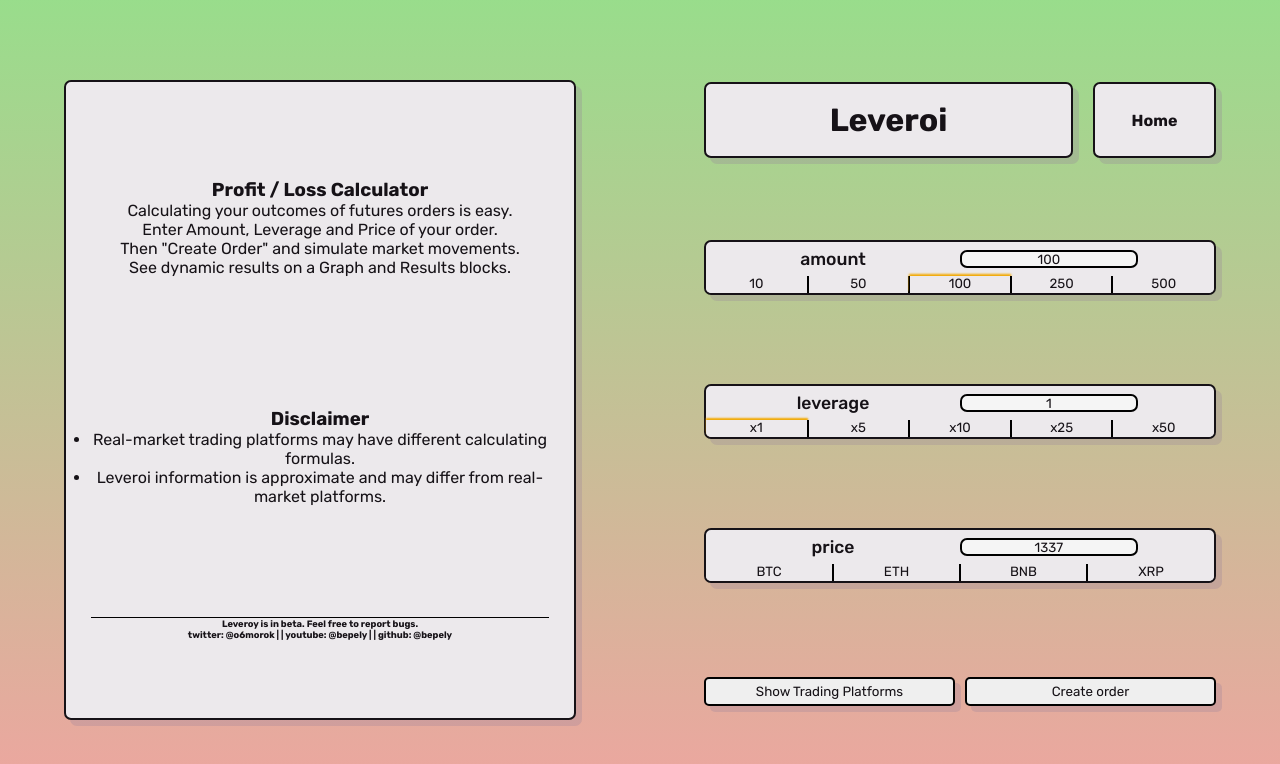
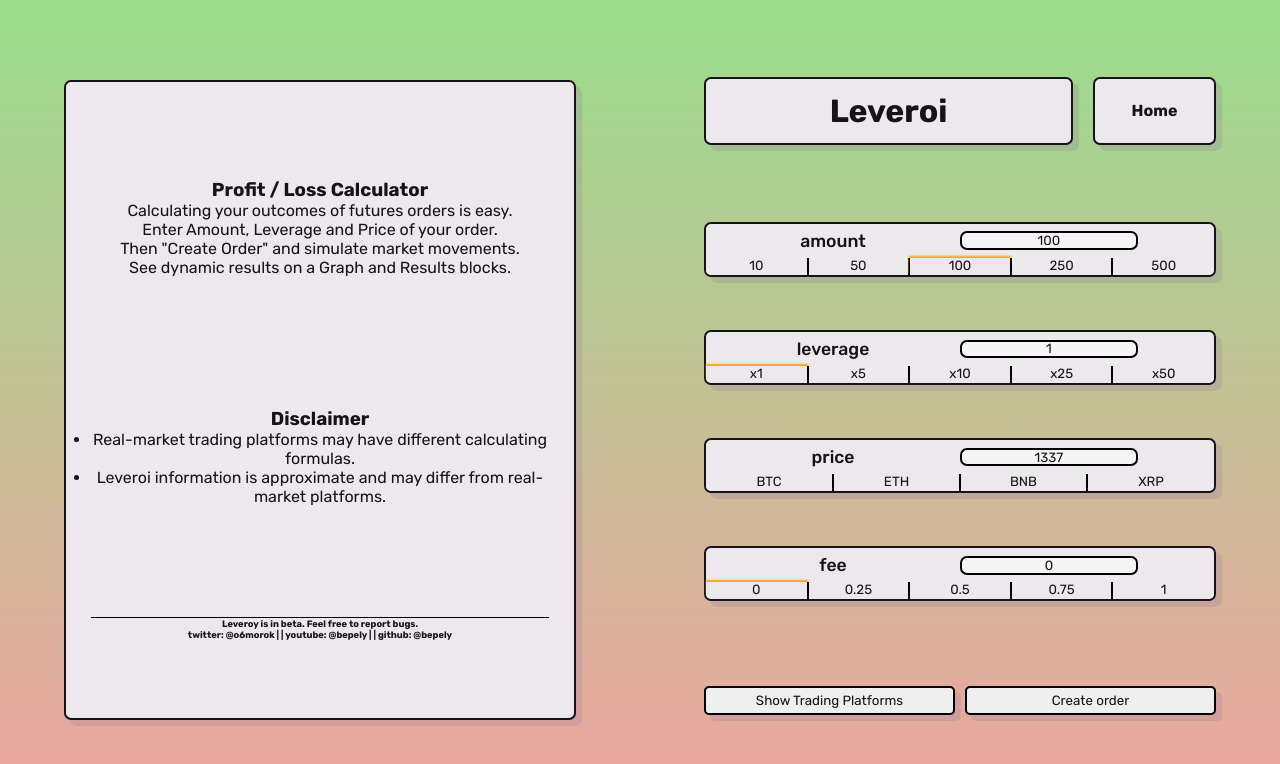
Before and after one commit to Bepely/Leveroi, a Next.js app: page /app in a window 1280 px wide. Shown: the top 764 px of the page. Built offline with nearby package versions, Linux system fonts and the light colour scheme; no server answers.

Commit message:
Fees and leveroi library
Added fee parameter
Start to create a centralised library to share it across all of the components.

It will get rid of repeatable code across my application, that creates the main mess.

```diff
--- a/src/appComponents/blocks/Controls.js
+++ b/src/appComponents/blocks/Controls.js
@@ -4,6 +4,7 @@ import Pair from "../reusable/Pair"
 import Currency from "../reusable/Currency"
 import Leverage from "../reusable/Leverage"
 import Amount from "../reusable/Amount"
+import Fee from "../reusable/Fee"
 
 
 
@@ -16,7 +17,8 @@ const Controls = ({openOrderFires, init, _setInit, setInDis, inDis, marketPrice}
   const [openOrder, setOpenOrder] = useState({
     amount: 100,
     leverage: 1,
-    price: 1337
+    price: 1337,
+    fee: 0
   })
 
 
@@ -32,7 +34,8 @@ const Controls = ({openOrderFires, init, _setInit, setInDis, inDis, marketPrice}
     setOpenOrder(openOrder => ({
         amount: Number(transfer.amount),
         leverage: Number(transfer.leverage),
-        price: Number(transfer.price)
+        price: Number(transfer.price),
+        fee: Number(transfer.fee)
               }))
 
   }
@@ -54,6 +57,7 @@ const Controls = ({openOrderFires, init, _setInit, setInDis, inDis, marketPrice}
 
         <div className='controlsHolder' id='controlsContainer'>
               {Object.keys(openOrder).map((key, index)=>{
+                if(key !== "fee"){
                   return (
                     <div className='controlsPoint backLayer2 dropShadow containerBox' key={index} id={key === "amount" ? "amountControlsPoint" : ""}>
                     <Pair type="input"
@@ -71,6 +75,12 @@ const Controls = ({openOrderFires, init, _setInit, setInDis, inDis, marketPrice}
 
                     </div>
                   )
+                } else if(key == "fee") {
+                   return ( <div key="fee" className='controlsPoint backLayer2 dropShadow containerBox' id="">
+                      <Fee subState={openOrder} setSubState={setOpenOrder}/>
+                    </div>)
+                }
+
               })}
         </div>
         <div id='btnsHolder'>
--- a/src/appComponents/blocks/Results.js
+++ b/src/appComponents/blocks/Results.js
@@ -2,8 +2,11 @@
 import html2canvas from 'html2canvas';
 
 import {useRef} from "react"
+import {leveroi} from "../../orderCalculations"
 
 const Results = ({close, setClose, open, setOpen, init, _setInit}) => {
+
+  console.log(open);
 
     const snap = useRef()
 
@@ -49,13 +52,33 @@ const Results = ({close, setClose, open, setOpen, init, _setInit}) => {
 
   let comment = resultStages[6]
 
+  const calcLiquidation = (f) => {
+    if(f === "icon"){
+    return ("")
+    }
+    else if(f === "long"){
+    return ((open.price-((open.price/open.leverage)-(open.amount*open.leverage)*(open.fee/100)))).toFixed(2)
+    }else if(f === "short"){
+     return ((open.price-((open.amount*open.leverage)*(open.fee/100))+(open.price/open.leverage))).toFixed(2)
+    }
+  }
+
+  const feeCoef = (toCalcFee) => {
+    return( (toCalcFee/100) * open.fee)
+  }
+
   const commentSelection = () => {
     let asignee
+
+
+
     if (close.long === true) {asignee = longResults.marginPercent} else if (close.long === false) {asignee = shortResults.marginPercent}
+
+    console.log(asignee, open.fee-100);
 
     if (asignee <= -1500)    {comment = resultStages[0]}
     else if(asignee <= -500) {comment = resultStages[1]}
-    else if(asignee <= -100) {comment = resultStages[2]}
+    else if(asignee <= open.fee-100) {comment = resultStages[2]}
     else if(asignee <= -80)  {comment = resultStages[3]}
     else if(asignee <= -40)  {comment = resultStages[4]}
     else if(asignee <= -5)   {comment = resultStages[5]}
@@ -103,12 +126,13 @@ const Results = ({close, setClose, open, setOpen, init, _setInit}) => {
 
               <div className="orderData">
               <div id="openInfo">
-                <h4>Bid:{open.amount*open.leverage}</h4>
+                <h4>Bid:{(open.amount*open.leverage)-(open.fee*open.leverage)}</h4>
                 <h5>Amount:{open.amount}</h5>
                 <h5>Leverage:{open.leverage}</h5>
+                <h5>{open.fee && open.fee !== 0 ? "Fee:" + open.fee + "%" : "No Fee"}</h5>
               </div>
                 <div id="liquidation">
-                  <h5>💥 <br/> {(Number(open.price)-Number(open.price/open.leverage)).toFixed(2)}</h5>
+                  <h5>💥 <br/> {calcLiquidation("long")}</h5>
                 </div>
             </div>
 
@@ -144,12 +168,13 @@ const Results = ({close, setClose, open, setOpen, init, _setInit}) => {
            <div className="openResults">
             <div className="orderData">
             <div id="openInfo">
-                <h4>Bid:{open.amount*open.leverage}</h4>
+                <h4>Bid:{(open.amount*open.leverage)-(open.fee*open.leverage) }</h4>
                 <h5>Amount:{open.amount}</h5>
                 <h5>Leverage:{open.leverage}</h5>
+                <h5>{open.fee && open.fee !== 0 ? "Fee:" + open.fee + "%" : "No Fee"}</h5>
               </div>
                 <div id="liquidation">
-                  <h5>💥 <br/> {(Number(open.price)+Number(open.price/open.leverage)).toFixed(2)}</h5>
+                  <h5>💥 <br/> {calcLiquidation("short")}</h5>
                 </div>
             </div>
             </div>
--- /dev/null
+++ b/src/appComponents/reusable/Fee.js
@@ -0,0 +1,48 @@
+import React from 'react'
+import { useState } from 'react';
+
+import Pair from "./Pair"
+
+const Fee = ({subState, setSubState}) => {
+
+
+    let onClick = (e) => {
+            let newAmount = e.target.getAttribute("p");
+            setSubState(subState => ({...subState, fee:newAmount}))
+    }
+
+  return (
+
+    <>
+
+
+
+                  <Pair type="input"
+                    key={3} first={"fee"} second=""
+                    subState={subState}
+                    setSubState={setSubState}/>
+
+
+         <div id='amountHolder'>
+         <button
+          className={subState.fee == 0 ? "amountBtn pickedAmountBtn" : "amountBtn" }
+          id='amt10' p={0} onClick={onClick}>0</button>
+         <button
+          className={subState.fee == 0.25 ? "amountBtn pickedAmountBtn" : "amountBtn" }
+           id='amt50' p={0.25} onClick={onClick}>0.25</button>
+         <button
+          className={subState.fee == 0.5 ? "amountBtn pickedAmountBtn" : "amountBtn"}
+            id='amt100' p={0.5} onClick={onClick}>0.5</button>
+         <button
+          className={subState.fee == 0.75 ? "amountBtn pickedAmountBtn" : "amountBtn" }
+           id='amt250' p={0.75} onClick={onClick}>0.75</button>
+          <button
+          className={subState.fee == 1 ? "amountBtn pickedAmountBtn" : "amountBtn" }
+           id='amt500' p={1} onClick={onClick}>1</button>
+         </div>
+         </>
+
+  )
+}
+
+export default Fee
--- a/src/appComponents/reusable/Pair.js
+++ b/src/appComponents/reusable/Pair.js
@@ -5,7 +5,6 @@ import React from 'react'
 const Pair = ({type, first, second, subState, setSubState}) => {
 
     let onChange = (e) => {
-        console.log(typeof subState[first]);
         setSubState(subState => ({...subState, [first]:Number(e.target.value)}))
     }
 
@@ -27,6 +26,15 @@ const Pair = ({type, first, second, subState, setSubState}) => {
                 <p className='pairSecond pairChild hText'>{second}</p>
             </div>
        :
+       type === "checkmark"
+       ?
+            <div className='inputPair pair'>
+                <input type="checkbox" name="pairCheckbox" id="pairCheckbox"
+                onChange={()=>setSubState({...subState, ["on"]:!subState.on})} />
+                <label htmlFor="pairCheckbox">{first} enable fee</label>
+            </div>
+
+       :
             <div className='inputPair pair'>
                 <p className='pairChild hText'>PAIR ERROR| FIRST:{first} | SECOND:{second} | TYPE: {type}</p>
             </div>
--- /dev/null
+++ b/src/orderCalculations.js
@@ -0,0 +1,47 @@
+const leveroi = (o, c) => {
+
+    const amount = o.amount
+    const leverage = o.leverage
+    const price_open = o.price
+    const fee = o.fee
+    const value = o.value
+
+    const price_close = c.price
+
+
+    //bid is a volume of an order after aquiring of all coefs
+    const bid = () => {
+        //Long order Bid calculation
+        if (close.long) {
+            return
+        } else {
+
+        }
+    }
+
+    //margin is a profits - fees, that have a fixed point of 2 123.00
+    const margin = () => {
+        if(close.long){
+           return Number((((1/price_close)-(1/price_open))*(price_close * -1)*(value-feeCoef(open.value)*2))).toFixed(2)
+        }else{
+           return Number((((1/price_open)-(1/price_close))*(price_open *-1)*(price_close-feeCoef(value)*2))).toFixed(2)
+        }
+    }
+
+    const total = () => {
+
+    }
+
+    const marginPercent = () => {
+
+    }
+
+    //feeCoef returns the amount of fee, from an exact number
+    const feeCoef = (c) =>{
+        return((c/100)*fee)
+    }
+
+
+}
+
+export default leveroi
--- a/src/styles/blocks/controls.css
+++ b/src/styles/blocks/controls.css
@@ -45,6 +45,29 @@
     place-items: center;
 }
 
+#feeControlsPoint{
+    grid-template-rows: 1fr;
+}
+
+#feeConfigContainer{
+    display: grid;
+    grid-template-columns: 1fr 1fr;
+    grid-template-rows: 1fr;
+    gap: 20px;
+    width: 100%;
+    height: 100%;
+    padding: 7px;
+}
+#feeConfig{
+    display: grid;
+    grid-template-columns: 6fr 1fr;
+    place-items: center;
+}
+#feeDisabledText{
+    display: grid;
+    place-items: center;
+}
+
 
 /* PC LEVEL */
 
```
Also changed, not shown: 1 other file (tests, documents, lock files or other folders). Lines whose indentation alone changed are shown as unchanged.
